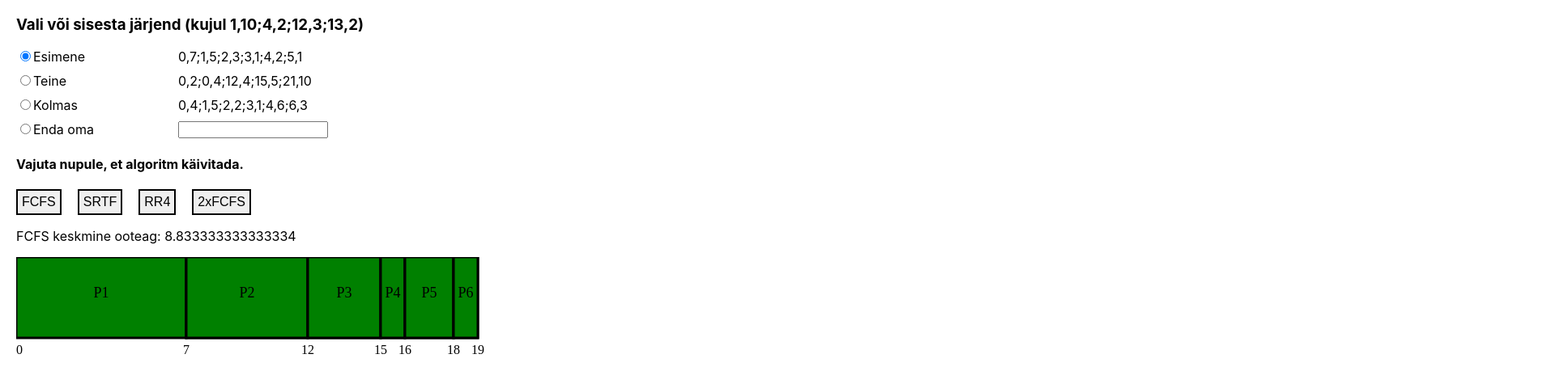
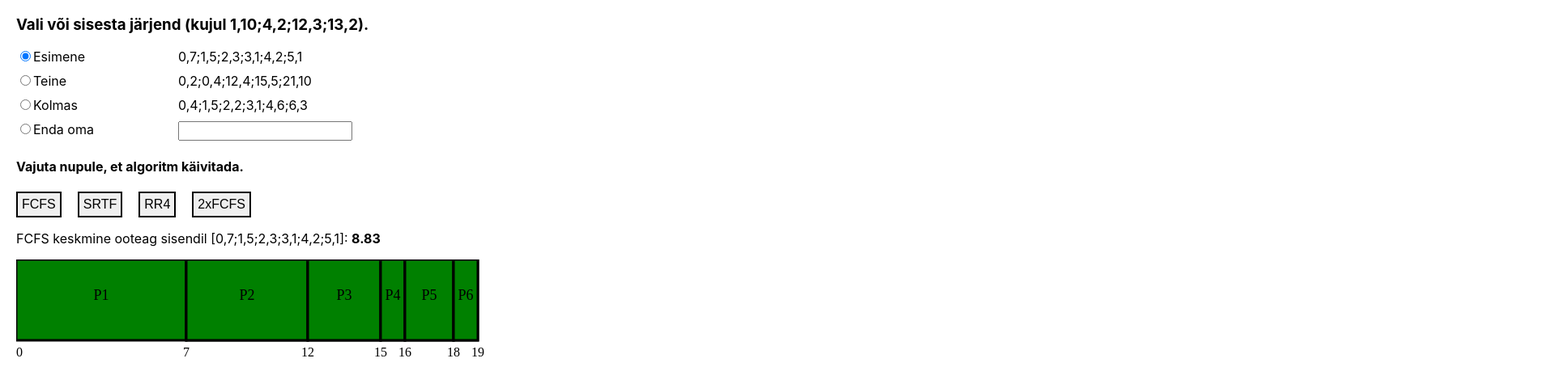
Before and after one commit to RaulEK/deploy-os-hw1, a React (Create React App) app: page / in a window 1280 px wide. Shown: the top 480 px of the page at 81% size, 1920 px wide, since content can reach past the window. Built offline with nearby package versions, Linux system fonts and the light colour scheme.

Commit message:
final touches

```diff
--- a/src/App.css
+++ b/src/App.css
@@ -28,3 +28,7 @@ button {
 .graph {
     margin: 10px 10px 10px 20px;
 }
+
+input {
+    font-size: 16px;
+}
--- a/src/App.js
+++ b/src/App.js
@@ -10,6 +10,9 @@ const App = () => {
         {id: 3, name: 'Kolmas', value: "0,4;1,5;2,2;3,1;4,6;6,3"},
         {id: 4, name: 'Enda oma', value: ""}
     ]);
+    // for testing
+    // 2,3;5,7;6,10;12,4;13,3
+    // 0,7;1,6;1,2;3,1;4,6;5,3;27,8;29,3;30,1;30,5;48,3
 
     const [userArray, setUserArray] = useState('');
 
@@ -20,7 +23,7 @@ const App = () => {
     const [algorithm, setAlgorithm] = useState('fcfs');
 
     const handleUserArray = (event) => {
-        setUserArray(event.target.value.trim());
+        setUserArray(event.target.value.trim().replace(/,{2,}/, ',').replace(/;{2,}/, ';').replace(/[^0-9,;]/, ""));
     };
 
     const handleChoice = (event) => {
@@ -43,7 +46,7 @@ const App = () => {
 
     return (
         <div>
-            <h3>Vali või sisesta järjend (kujul 1,10;4,2;12,3;13,2)</h3>
+            <h3>Vali või sisesta järjend (kujul 1,10;4,2;12,3;13,2).</h3>
             <div>
                 <form onSubmit={start}>
                     <div className="radio">
@@ -97,7 +100,6 @@ const App = () => {
                 {render && <Result values={arrays[parseInt(choice)].value} algorithm={algorithm}/>}
             </div>
         </div>
-
     );
 };
 
--- a/src/components/Algorithms.js
+++ b/src/components/Algorithms.js
@@ -42,11 +42,15 @@ const FCFS = (props) => {
 
     }
 
+    averageWaitTime = (averageWaitTime / startTimes.length).toFixed(2);
+
     return (
+
         <Visualize startTimes={startTimes} execTimes={execTimes} jobIndexes={jobIndexes}
-                   averageWaitTime={averageWaitTime / startTimes.length} algorithm={'FCFS'}/>
+                   averageWaitTime={averageWaitTime} algorithm={'FCFS'} input={props.values}/>
+
     )
-};
+}; // FCFS end
 
 const SRTF = (props) => {
 
@@ -95,11 +99,15 @@ const SRTF = (props) => {
         time++;
     }
 
+    averageWaitTime = (averageWaitTime / startTimes.length).toFixed(2);
+
     return (
+
         <Visualize startTimes={finalStarts} execTimes={finalExecs} jobIndexes={jobIndexes}
-                   averageWaitTime={averageWaitTime / startTimes.length} algorithm={'SRTF'}/>
+                   averageWaitTime={averageWaitTime} algorithm={'SRTF'} input={props.values}/>
+
     )
-};
+}; // SRTF end
 
 const RR4 = (props) => {
 
@@ -175,15 +183,19 @@ const RR4 = (props) => {
         }
     }
 
+    averageWaitTime = (averageWaitTime / startTimes.length).toFixed(2);
+
     return (
         <Visualize startTimes={finalStarts} execTimes={finalExecs} jobIndexes={jobIndexes}
-                   averageWaitTime={averageWaitTime / startTimes.length} algorithm={'RR4'}/>
+                   averageWaitTime={averageWaitTime} algorithm={'RR4'} input={props.values}/>
+
     )
-};
+}; // RR4 end
 
 const TwoLevelFCFS = (props) => {
 
     // 2,3;5,7;6,10;12,4;13,3
+    // 0,7;1,6;1,2;3,1;4,6;5,3;27,8;29,3;30,1;30,5;48,3
     const input = inputSeparator(props.values);
     const startTimes = input[0];
     const execTimes = input[1];
@@ -244,11 +256,14 @@ const TwoLevelFCFS = (props) => {
         }
     }
 
+    averageWaitTime = (averageWaitTime / startTimes.length).toFixed(2);
+
     return (
+
         <Visualize startTimes={finalStarts} execTimes={finalExecs} jobIndexes={jobIndexes}
-                   averageWaitTime={averageWaitTime / startTimes.length} algorithm={'2xFCFS'}/>
+                   averageWaitTime={averageWaitTime} algorithm={'2xFCFS'} input={props.values}/>
     )
-};
+}; // TwoLevelFCFS end
 
 export {
     FCFS,
--- a/src/components/Result.js
+++ b/src/components/Result.js
@@ -13,7 +13,6 @@ const Result = (props) => {
     const values = props.values;
     return (
         <SpecificAlgorithm values={values}/>
-
     )
 };
 
--- a/src/components/Visualize.js
+++ b/src/components/Visualize.js
@@ -9,7 +9,8 @@ class Visualize extends React.Component {
             execTimes: props.execTimes,
             jobIndexes: props.jobIndexes,
             averageWaitTime: props.averageWaitTime,
-            algorithm: props.algorithm
+            algorithm: props.algorithm,
+            input: props.input
         };
     }
 
@@ -80,8 +81,9 @@ class Visualize extends React.Component {
     render() {
         return (
             <div>
-                <p>{this.state.algorithm} keskmine ooteag: {this.state.averageWaitTime}</p>
-                <canvas ref="canvas" width={1500} height={120}></canvas>
+                <p>{this.state.algorithm} keskmine ooteag sisendil
+                    [{this.state.input}]: <strong>{this.state.averageWaitTime}</strong></p>
+                <canvas ref="canvas" width={2000} height={120}></canvas>
             </div>
         )
     };
--- a/src/index.js
+++ b/src/index.js
@@ -3,4 +3,4 @@ import ReactDOM from 'react-dom';
 import './index.css';
 import App from './App';
 
-ReactDOM.render(<App />, document.getElementById('root'));
+ReactDOM.render(<App/>, document.getElementById('root'));
```
